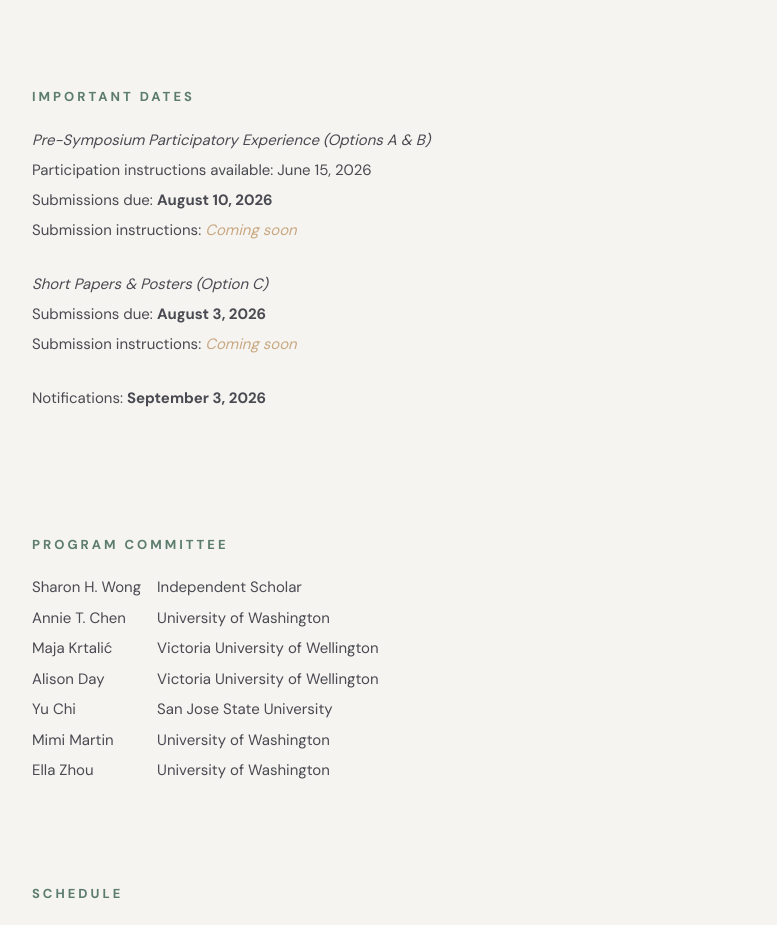
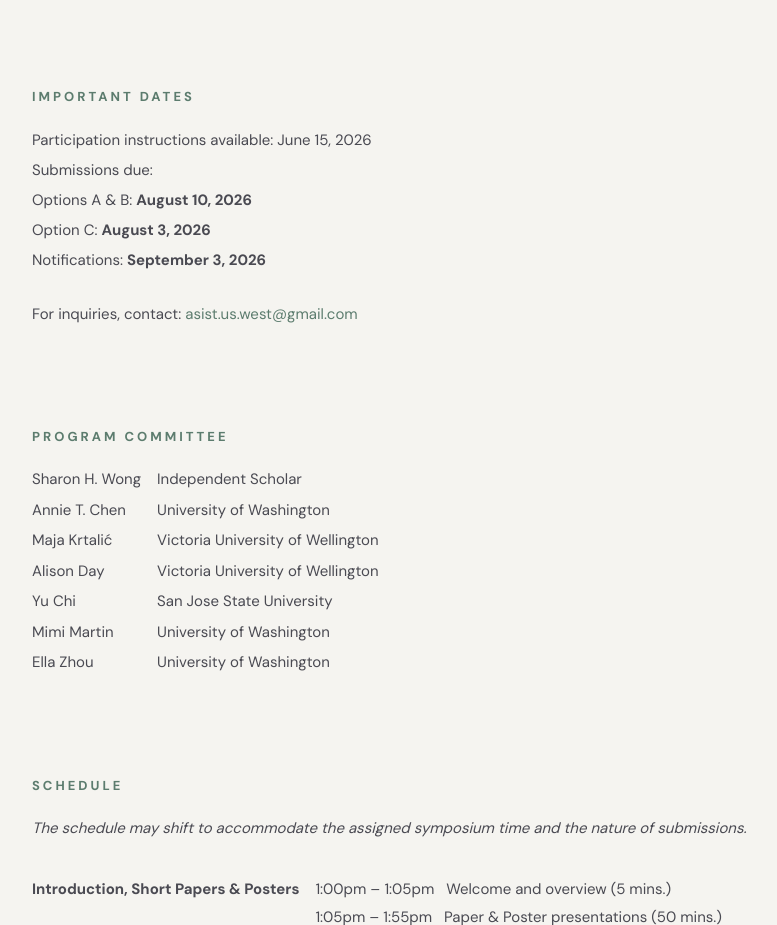
Before and after one commit to sesame-asist/sesame-asist.github.io, a plain HTML site: page index.html in a window 1280 px wide. Shown: the part 1940-2865 px from the top of the page, without its empty margins (50-827 px from the left). Drawn offline with Linux system fonts and the light colour scheme.

Commit message:
Revised important dates section.

```diff
--- a/index.html
+++ b/index.html
@@ -201,21 +201,13 @@
         <h6>IMPORTANT DATES</h6>
 
         <div class="dates-group">
-          <p><em>Pre-Symposium Participatory Experience (Options A &amp; B)</em></p>
           <p>Participation instructions available: June 15, 2026</p>
-          <p>Submissions due: <strong>August 10, 2026</strong></p>
-          <p>Submission instructions: <span class="coming-soon">Coming soon</span></p>
-        </div>
-
-        <div class="dates-group">
-          <p><em>Short Papers &amp; Posters (Option C)</em></p>
-          <p>Submissions due: <strong>August 3, 2026</strong></p>
-          <p>Submission instructions: <span class="coming-soon">Coming soon</span></p>
-        </div>
-
-        <div class="dates-group">
+          <p>Submissions due:</p>
+          <p>Options A & B: <strong>August 10, 2026</strong></p>
+          <p>Option C: <strong>August 3, 2026</strong></p>
           <p>Notifications: <strong>September 3, 2026</strong></p>
         </div>
+        <p>For inquiries, contact: <a href="asist.us.west@gmail.com">asist.us.west@gmail.com</a></p>
 
       </div>
     </div>
```
